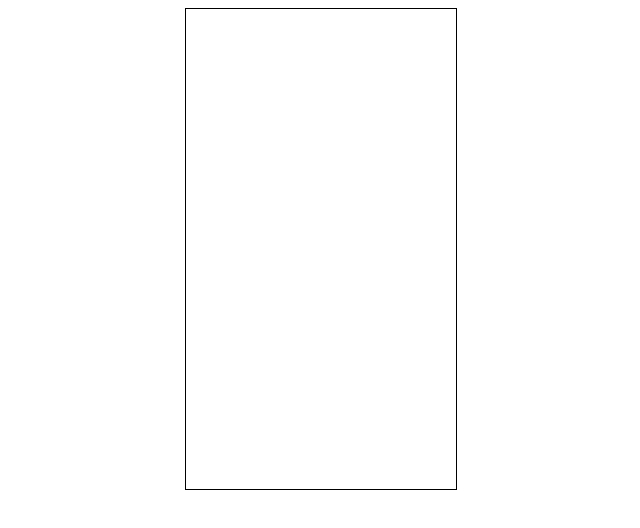
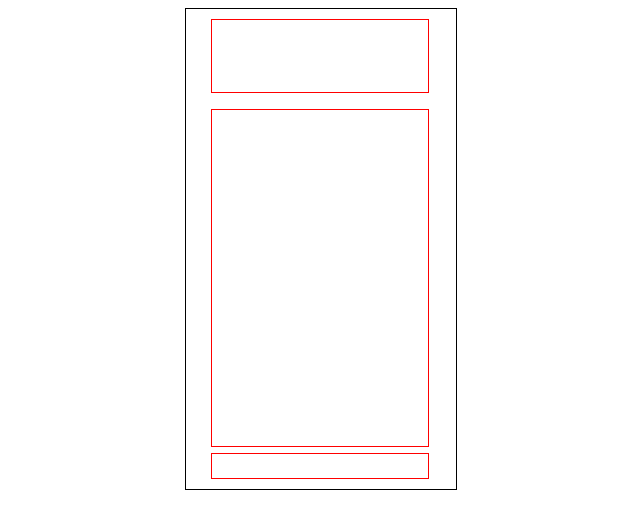
Before and after one commit to U1031/studying_wow_api, a Vue app: page /detail in a window 1280 px wide. Shown: the top 528 px of the page, without its empty margins (319-959 px from the left). Built offline with nearby package versions, Linux system fonts and the light colour scheme.

Commit message:
implements button in talents.vue and prepare for talentsDetail.vue

```diff
--- a/src/components/Talents.vue
+++ b/src/components/Talents.vue
@@ -4,6 +4,9 @@
             <h1>Talents Page</h1>
         </div>
         <div class='talents_page_body'>
+            <button v-for='classes in char_classes' v-on:click='talents_page_body_btn(classes)'>
+                {{classes.name}}
+            </button>
         </div>
         <div class='talents_page_tail'>
         </div>
@@ -14,6 +17,25 @@ export default {
     name: 'talents',
     data() {
         return {
+            char_classes: [],
+            talents_page_state: ''
+        }
+    },
+    created() {
+        const baseURI = 'https://kr.api.battle.net/wow/data/character/classes?locale=ko_KR&apikey=r7gy86fvdpxcgux44nurnrx29rbcm4td';
+        this.$http.get(`${baseURI}`)
+            .then((result) => {
+                console.log(result)
+                this.talents_page_state = 'ready'
+                this.char_classes = result.data.classes
+            })
+            .catch(function (error) {
+                console.log(error)
+                window.alert(error)
+            })
+    },
+    methods: {
+        talents_page_body_btn(selected_classes){
 
         }
     }
@@ -37,6 +59,14 @@ export default {
     top: 100px;
 }
 
+.talents .talents_page_body button {
+    border: 0.5px solid red;
+    width: 30%;
+    height: 20%;
+    margin: 2px 2px auto;
+    background-color: lightgray;
+}
+
 .talents .talents_page_tail {
     position: absolute;
     border: 0.5px solid red;
--- /dev/null
+++ b/src/components/TalentsDetail.vue
@@ -0,0 +1,56 @@
+<template>
+    <div class='talentsdetail'>
+        <div class='talents_detail_page_header'>
+
+        </div>
+        <div class='talents_detail_page_body'>
+
+        </div>
+        <div class='talents_detail_page_tail'>
+
+        </div>
+    </div>
+</template>
+<script>
+export default {
+    name: 'talentsdetail',
+    // props: ['class_name', 'class_id'],
+    data() {
+        return {
+            class_name: '도적',
+            class_id: 4
+        }
+    }
+}
+</script>
+<style>
+.talentsdetail .talents_detail_page_header {
+    position: absolute;
+    width: 80%;
+    height: 15%;
+    margin: 10px 25px auto;
+    border: 0.5px solid red;
+}
+
+.talentsdetail .talents_detail_page_body {
+    position: absolute;
+    border: 0.5px solid red;
+    margin: 0px 25px auto;
+    width: 80%;
+    height: 70%;
+    top: 100px;
+}
+
+
+.talentsdetail .talents_detail_page_tail {
+    position: absolute;
+    border: 0.5px solid red;
+    width: 80%;
+    height: 5%;
+    margin: 10px 25px auto;
+    bottom: 10px;
+}
+
+
+
+</style>
--- a/src/components/Wmenu.vue
+++ b/src/components/Wmenu.vue
@@ -80,15 +80,16 @@ export default {
             this.$router.push({ path: '/login' })
         },
         mychar_function: function () {
-            this.$router.push({ name: 'Mychar', params: {passed_data : this.u_data_menu, menuname: 'mychar'}})
+            this.$router.push({ name: 'Mychar', params: { passed_data: this.u_data_menu, menuname: 'mychar' } })
         },
         itemSearch_function: function () {
         },
         back_btn_function: function () {
-            this.$router.push({ path: '/login'})
+            this.$router.push({ path: '/login' })
         },
-        talents_function: function(){
-            this.$router.push({name: 'Talents', params:{menuname: 'talents'}})
+        talents_function: function () {
+            console.log(this.u_data_menu)
+            this.$router.push({ path: '/test' })
         }
     },
     components: {
--- a/src/main.js
+++ b/src/main.js
@@ -9,6 +9,7 @@ import Login from './components/Login'
 import Wmenu from './components/Wmenu'
 import Mychar from './components/Mychar'
 import Talents from './components/Talents'
+import TalentsDetail from './components/TalentsDetail'
 
 
 Vue.prototype.$http = axios;
@@ -40,6 +41,12 @@ const routes = [{
         name: 'Talents',
         component: Talents,
         props: true
+    },
+    {
+        path: '/detail',
+        name: 'TalentsDetail',
+        component: TalentsDetail,
+        props: true
     }
 ];
 
```
Lines whose indentation alone changed are shown as unchanged.
